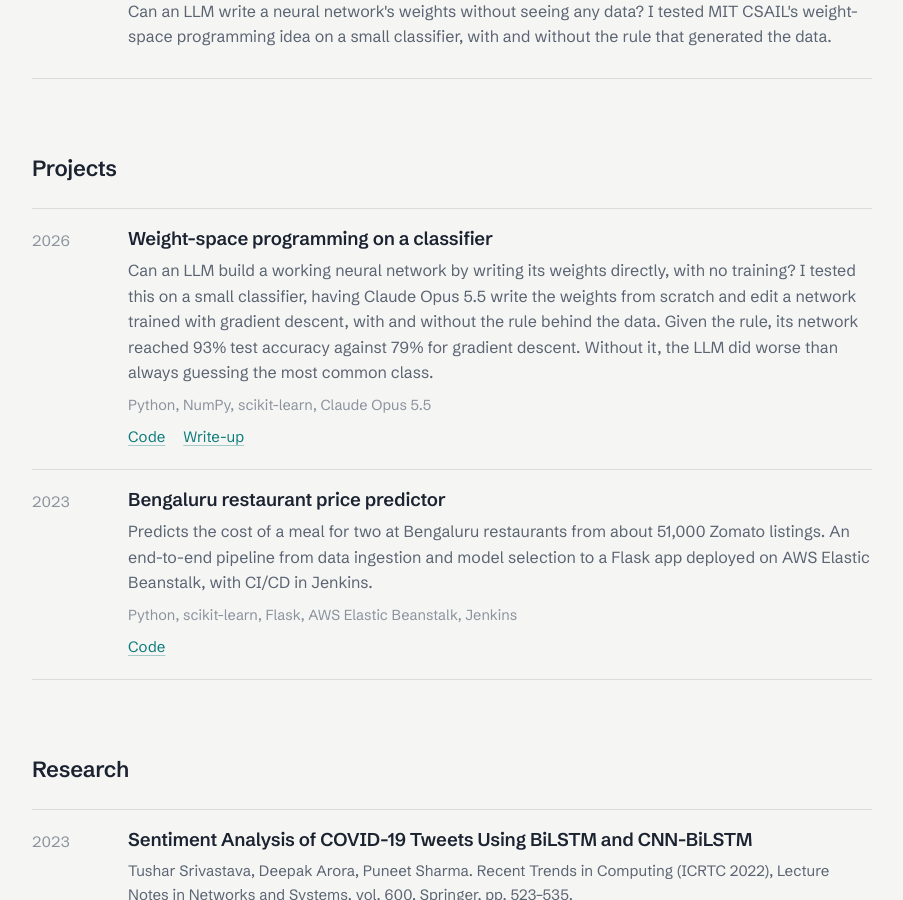
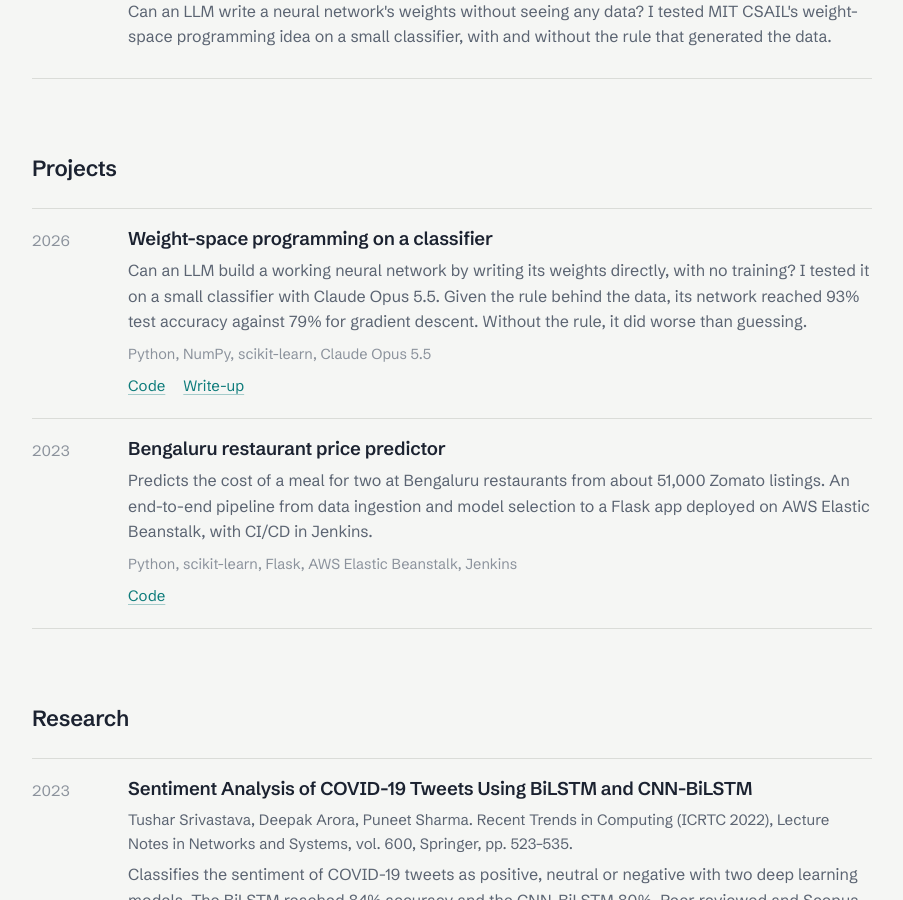
Before and after one commit to TusharSrivastva/TusharSrivastva.github.io, a Jekyll site: the page built from index.html, in a window 1280 px wide and 900 px high, scrolled down 919 px. Shown: the whole window, without its empty margins (188-1091 px from the left). Built offline with Jekyll 4.4.1, drawn with Linux system fonts in a browser that asks for light colours.

Commit message:
Shorten weight-space project description

```diff
--- a/_data/projects.yml
+++ b/_data/projects.yml
@@ -1,6 +1,6 @@
 - title: Weight-space programming on a classifier
   year: 2026
-  description: Can an LLM build a working neural network by writing its weights directly, with no training? I tested this on a small classifier, having Claude Opus 5.5 write the weights from scratch and edit a network trained with gradient descent, with and without the rule behind the data. Given the rule, its network reached 93% test accuracy against 79% for gradient descent. Without it, the LLM did worse than always guessing the most common class.
+  description: Can an LLM build a working neural network by writing its weights directly, with no training? I tested it on a small classifier with Claude Opus 5.5. Given the rule behind the data, its network reached 93% test accuracy against 79% for gradient descent. Without the rule, it did worse than guessing.
   stack: Python, NumPy, scikit-learn, Claude Opus 5.5
   links:
     - label: Code
```
